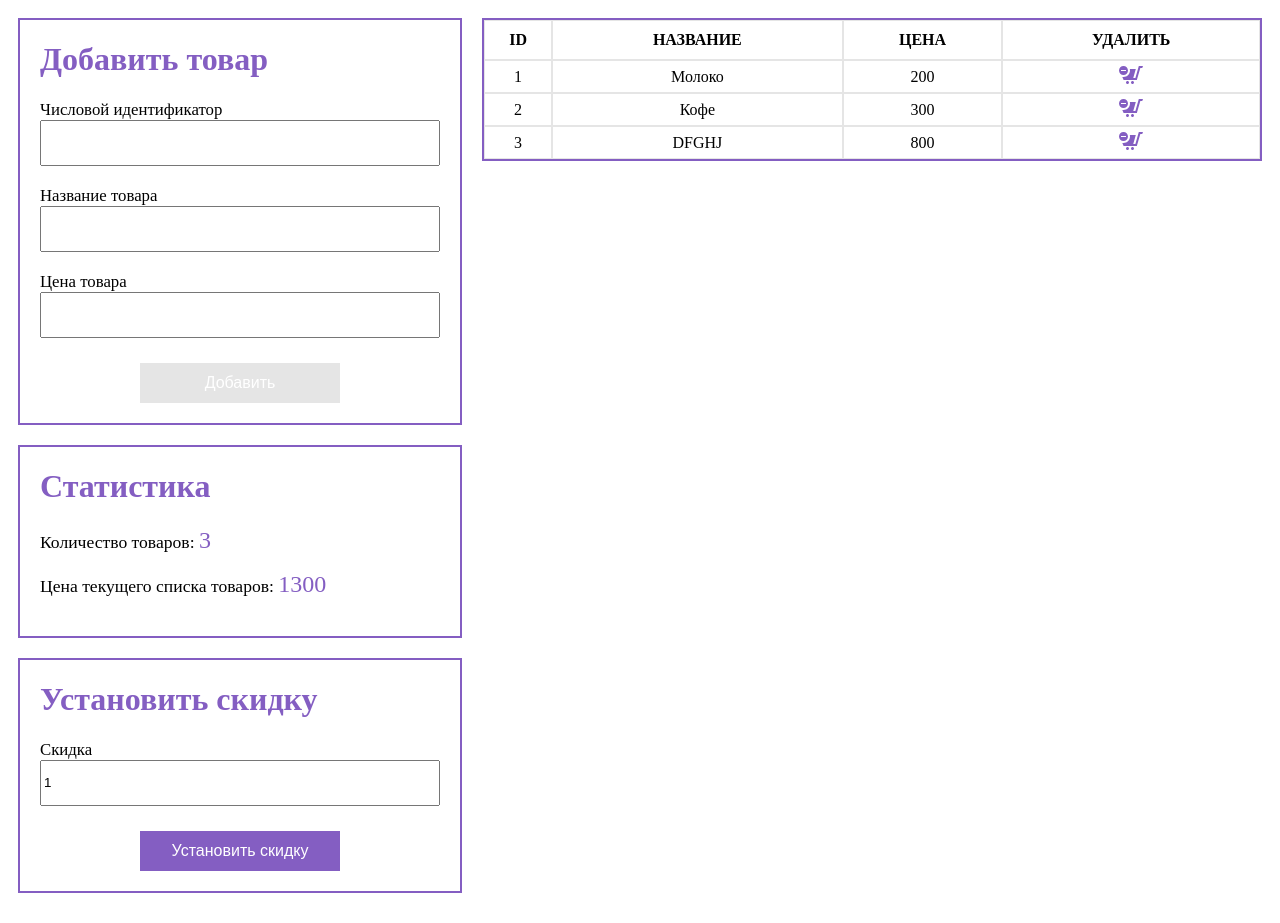
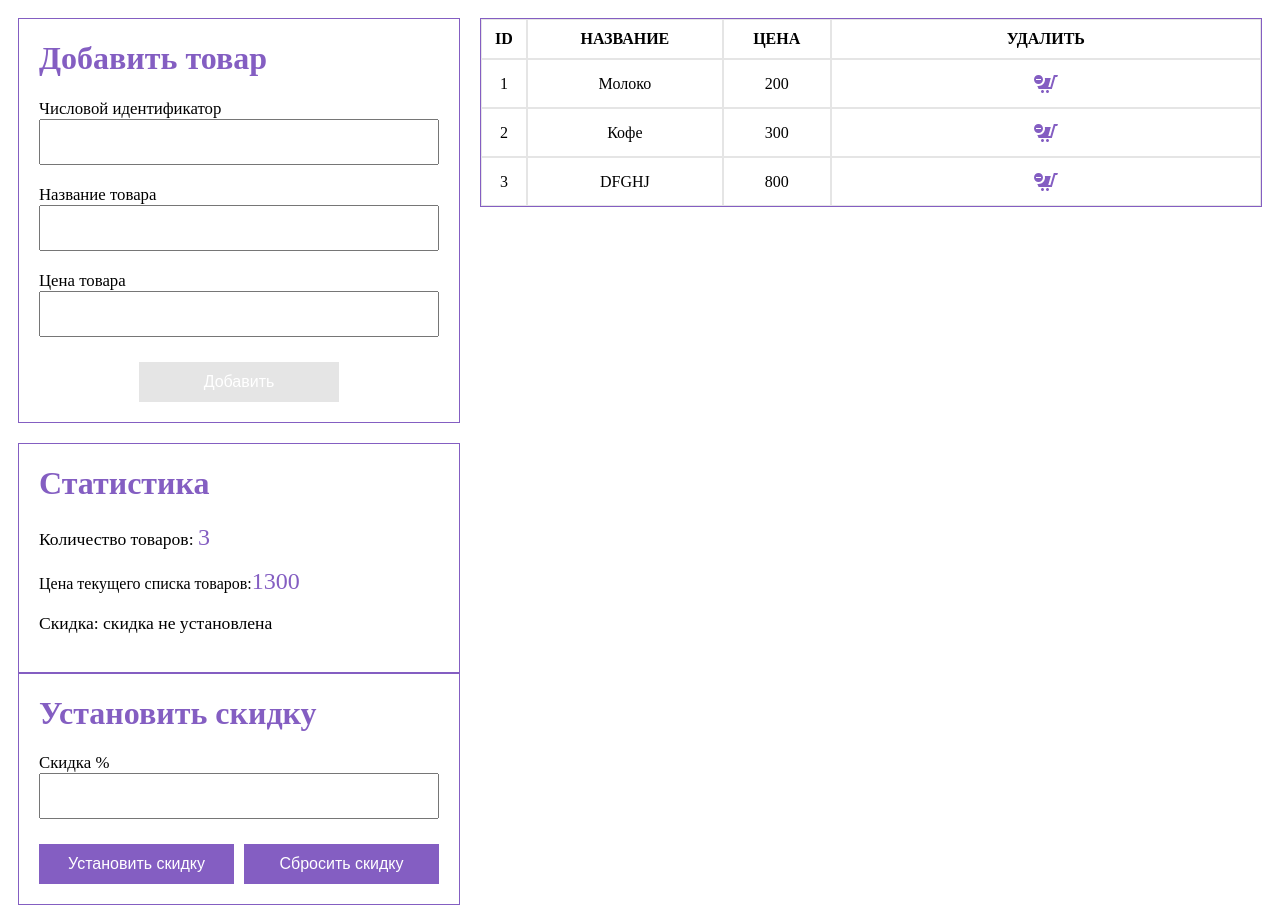
Before and after one commit to DashaTep/cart-react, a React app in the folder my-app/: page / in a window 1280 px wide. Built offline with nearby package versions, Linux system fonts and the light colour scheme.

Commit message:
added discount

```diff
--- a/my-app/src/components/App/App.js
+++ b/my-app/src/components/App/App.js
@@ -17,47 +17,54 @@ function App() {
         return id !== product.id
       })
     })
-
     const index = data.findIndex(n => n.id === id);
     if (index !== -1) {
       data.splice(index, 1);
     }
-    console.log('del', data)
+  }
 
-  }
 
   const setProduct = (obj) => {
     setCart([...cart, { id: Number(obj.id), title: obj.title, price: Number(obj.price), count: 1 }]);
     data.push(obj)
-    console.log('set', data)
+
   }
-
 
   const products = cart.map((product) => {
     return <Product product={product} key={product.id} deleteProduct={deleteProduct} />;
   })
 
-
   const [total, setTotal] = useState({
     price: cart.reduce((prev, curr) => { return prev + curr.price }, 0),
-    count: cart.reduce((prev, curr) => { return prev + curr.count }, 0)
+    count: cart.reduce((prev, curr) => { return prev + curr.count }, 0),
+    priceWithDiscount: 0,
+    discount: 0
   })
 
   useEffect(() => {
     setTotal({
       price: cart.reduce((prev, curr) => { return prev + curr.price }, 0),
-      count: cart.reduce((prev, curr) => { return prev + curr.count }, 0)
+      count: cart.reduce((prev, curr) => { return prev + curr.count }, 0),
+      discount: 0,
+      priceWithDiscount: 0
     })
   }, [cart])
 
-
+  const setDiscount = (discount) => {
+    setTotal({
+      discount: discount.discount,
+      priceWithDiscount: total.price - total.price * discount.discount / 100,
+      price: cart.reduce((prev, curr) => { return prev + curr.price }, 0),
+      count: cart.reduce((prev, curr) => { return prev + curr.count }, 0)
+    })
+  }
 
   return (
     <div className='app'>
       <div className='column'>
         <Cart setProduct={setProduct} />
         <Statistic total={total} />
-        <Discount />
+        <Discount setDiscount={setDiscount} />
       </div>
       <table>
         <thead>
@@ -73,9 +80,7 @@ function App() {
         </tbody>
       </table>
       <div>{data.length < 1 ? <h1>Список пуст</h1> : ''}</div>
-
     </div>
-
   );
 }
 
--- a/my-app/src/components/App/_App.scss
+++ b/my-app/src/components/App/_App.scss
@@ -10,7 +10,7 @@ label {
 table {
     width: 100%;
     margin-left: 20px;
-    border: 2px solid #845ec2;
+    border: 1px solid #845ec2;
     border-spacing: 0;
     height: 100%;
     thead {
@@ -28,3 +28,18 @@ table {
     display: flex;
     flex-direction: row;
 }
+
+button {
+    background: #845ec2;
+    height: 40px;
+    width: 200px;
+    color: #fff;
+    font-size: 1rem;
+    display: block;
+    margin: 5px auto 0;
+    border: none;
+    cursor: pointer;
+}
+button:disabled {
+    background: #e5e5e5;
+}
--- a/my-app/src/components/discount/_discount.scss
+++ b/my-app/src/components/discount/_discount.scss
@@ -1,4 +1,12 @@
-.discountBlock {
+.discount-block {
     margin-top: 20px;
     padding: 0 20px 20px;
 }
+.buttons {
+    display: flex;
+    justify-content: space-between;
+
+    button:nth-child(1) {
+        margin-right: 10px;
+    }
+}
--- a/my-app/src/components/discount/discount.jsx
+++ b/my-app/src/components/discount/discount.jsx
@@ -1,14 +1,36 @@
 import "./_discount.scss";
 import React from "react";
 import "./../form-cart/_cart.scss";
+import { useForm } from "react-hook-form";
 
-const Discount = () => {
+const Discount = ({ setDiscount }) => {
+
+    const {
+        register,
+        handleSubmit,
+        reset
+    } = useForm();
+
+    let active = true;
+    const getDiscount = (discount) => {
+        return setDiscount(discount);
+    }
+
+    const getDiscount0 = (discount) => {
+        discount = 0;
+        reset()
+        return setDiscount(discount);
+    }
+
     return (
-        <form className="discountBlock">
+        <form className='discountBlock' onSubmit={handleSubmit(getDiscount)} >
             <h1>Установить скидку</h1>
-            <label>Скидка</label>
-            <input type="number" min='0' max='100' value='1' />
-            <button>Установить скидку</button>
+            <label>Скидка %</label>
+            <input defaultValue='' type="number" min='0' max='100' {...register('discount')} />
+            <div className="buttons">
+                <button type="sumbit">Установить скидку</button>
+                <button onClick={handleSubmit(getDiscount0)} disabled={!active}>Cбросить скидку</button>
+            </div>
         </form>);
 }
 
--- a/my-app/src/components/form-cart/_cart.scss
+++ b/my-app/src/components/form-cart/_cart.scss
@@ -2,7 +2,7 @@ form {
     display: flex;
     flex-direction: column;
     width: 400px;
-    border: 2px solid #845ec2;
+    border: 1px solid #845ec2;
     padding: 0 20px 20px;
     h1 {
         color: #845ec2;
@@ -11,20 +11,6 @@ form {
         height: 40px;
         margin: 0 0 20px;
     }
-    button {
-        background: #845ec2;
-        height: 40px;
-        width: 200px;
-        color: #fff;
-        font-size: 1rem;
-        display: block;
-        margin: 5px auto 0;
-        border: none;
-        cursor: pointer;
-    }
-    button:disabled {
-        background: #e5e5e5;
-    }
 
     .red {
         color: red;
@@ -32,7 +18,7 @@ form {
             margin-top: 0;
             padding: 0;
             display: flex;
-            align-items: end;
+            align-items: flex-end;
         }
         svg {
             fill: red;
--- a/my-app/src/components/form-cart/cart.jsx
+++ b/my-app/src/components/form-cart/cart.jsx
@@ -27,19 +27,14 @@ const Cart = ({ setProduct, ...props }) => {
         <form onSubmit={handleSubmit(addProduct)}>
             <h1> Добавить товар</h1>
             <label>Числовой идентификатор</label>
-            {<input type="number" {...register('id', { required: "Введите число" })} />}
-
+            <input type="number" {...register('id', { required: "Введите число" })} />
             <div className='red'> {errors?.id && <p><svg clip-rule="evenodd" fill-rule="evenodd" stroke-linejoin="round" stroke-miterlimit="2" viewBox="0 0 24 24" xmlns="http://www.w3.org/2000/svg"><path d="m2.095 19.886 9.248-16.5c.133-.237.384-.384.657-.384.272 0 .524.147.656.384l9.248 16.5c.064.115.096.241.096.367 0 .385-.309.749-.752.749h-18.496c-.44 0-.752-.36-.752-.749 0-.126.031-.252.095-.367zm1.935-.384h15.939l-7.97-14.219zm7.972-6.497c-.414 0-.75.336-.75.75v3.5c0 .414.336.75.75.75s.75-.336.75-.75v-3.5c0-.414-.336-.75-.75-.75zm-.002-3c.552 0 1 .448 1 1s-.448 1-1 1-1-.448-1-1 .448-1 1-1z" fill-rule="nonzero" /></svg>{errors?.id?.message}</p>}</div>
-
             <label>Название товара</label>
             <input defaultValue={props.title} type="text" {...register('title', { required: "Поле обязательно к заполнению" })} />
             <div className='red'>{errors?.title && <p><svg clip-rule="evenodd" fill-rule="evenodd" stroke-linejoin="round" stroke-miterlimit="2" viewBox="0 0 24 24" xmlns="http://www.w3.org/2000/svg"><path d="m2.095 19.886 9.248-16.5c.133-.237.384-.384.657-.384.272 0 .524.147.656.384l9.248 16.5c.064.115.096.241.096.367 0 .385-.309.749-.752.749h-18.496c-.44 0-.752-.36-.752-.749 0-.126.031-.252.095-.367zm1.935-.384h15.939l-7.97-14.219zm7.972-6.497c-.414 0-.75.336-.75.75v3.5c0 .414.336.75.75.75s.75-.336.75-.75v-3.5c0-.414-.336-.75-.75-.75zm-.002-3c.552 0 1 .448 1 1s-.448 1-1 1-1-.448-1-1 .448-1 1-1z" fill-rule="nonzero" /></svg>{errors?.title?.message}</p>}</div>
-
             <label>Цена товара</label>
             <input type="number" defaultValue={props.price} {...register('price', { required: "Введите число" })} />
             <div className='red'>{errors?.price && <p><svg clip-rule="evenodd" fill-rule="evenodd" stroke-linejoin="round" stroke-miterlimit="2" viewBox="0 0 24 24" xmlns="http://www.w3.org/2000/svg"><path d="m2.095 19.886 9.248-16.5c.133-.237.384-.384.657-.384.272 0 .524.147.656.384l9.248 16.5c.064.115.096.241.096.367 0 .385-.309.749-.752.749h-18.496c-.44 0-.752-.36-.752-.749 0-.126.031-.252.095-.367zm1.935-.384h15.939l-7.97-14.219zm7.972-6.497c-.414 0-.75.336-.75.75v3.5c0 .414.336.75.75.75s.75-.336.75-.75v-3.5c0-.414-.336-.75-.75-.75zm-.002-3c.552 0 1 .448 1 1s-.448 1-1 1-1-.448-1-1 .448-1 1-1z" fill-rule="nonzero" /></svg>{errors?.price?.message}</p>}</div>
-
-
             <button type='submit' disabled={!isValid}>Добавить</button>
         </form>
     )
--- a/my-app/src/components/statistic/_statistic.scss
+++ b/my-app/src/components/statistic/_statistic.scss
@@ -1,6 +1,6 @@
 .statistic {
     width: 400px;
-    border: 2px solid #845ec2;
+    border: 1px solid #845ec2;
     padding: 0 20px 20px;
     margin-top: 20px;
     span {
@@ -12,5 +12,18 @@
     }
     p {
         font-size: 1.1rem;
+        white-space: nowrap;
+    }
+    .prevPrice {
+        text-decoration: line-through;
+        color: #e5e5e5;
+    }
+    .inline {
+        display: inline-block;
+        div {
+            font-size: 1.5rem;
+            display: inline-block;
+            margin-left: 5px;
+        }
     }
 }
--- a/my-app/src/components/statistic/statistic.jsx
+++ b/my-app/src/components/statistic/statistic.jsx
@@ -1,14 +1,17 @@
 import "./_statistic.scss";
 
 const Statistic = ({ total }) => {
-    const { count, price } = total
+    const { count, price, priceWithDiscount, discount } = total
     return (
         <div className="statistic">
             <h1>Статистика</h1>
             <p>Количество товаров: <span>{count}</span>
             </p>
-            <p>Цена текущего списка товаров: <span>{price}</span>
-            </p>
+            <div className="inline">
+                Цена текущего списка товаров:
+                {(priceWithDiscount > 0) ? <div><span className='prevPrice'> {price} </span> {priceWithDiscount} </div> : <span>{price}</span>}
+            </div>
+            <p>Скидка: {discount > 0 ? `${discount}%` : 'скидка не установлена'} </p>
         </div>
     );
 }
```
